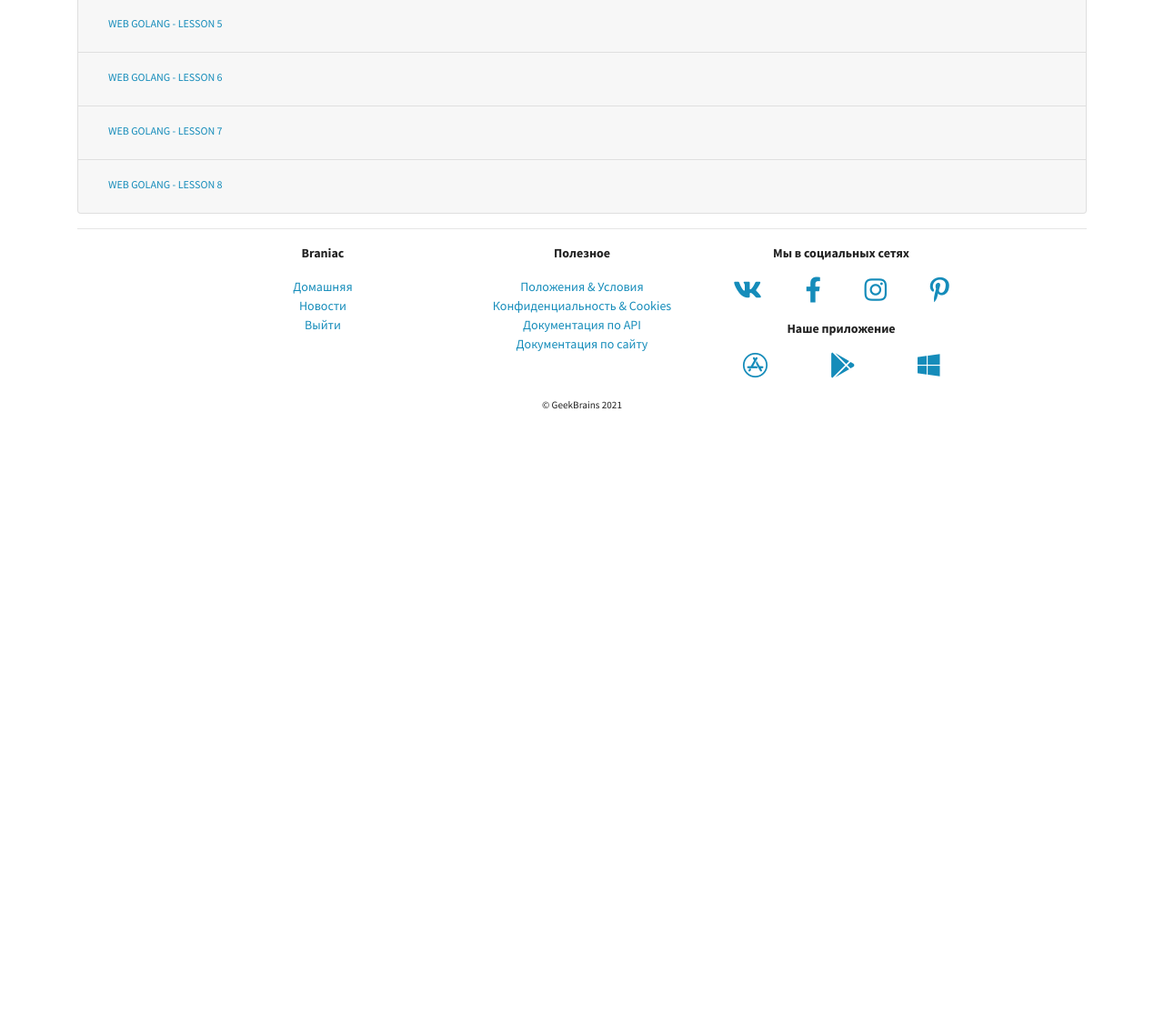
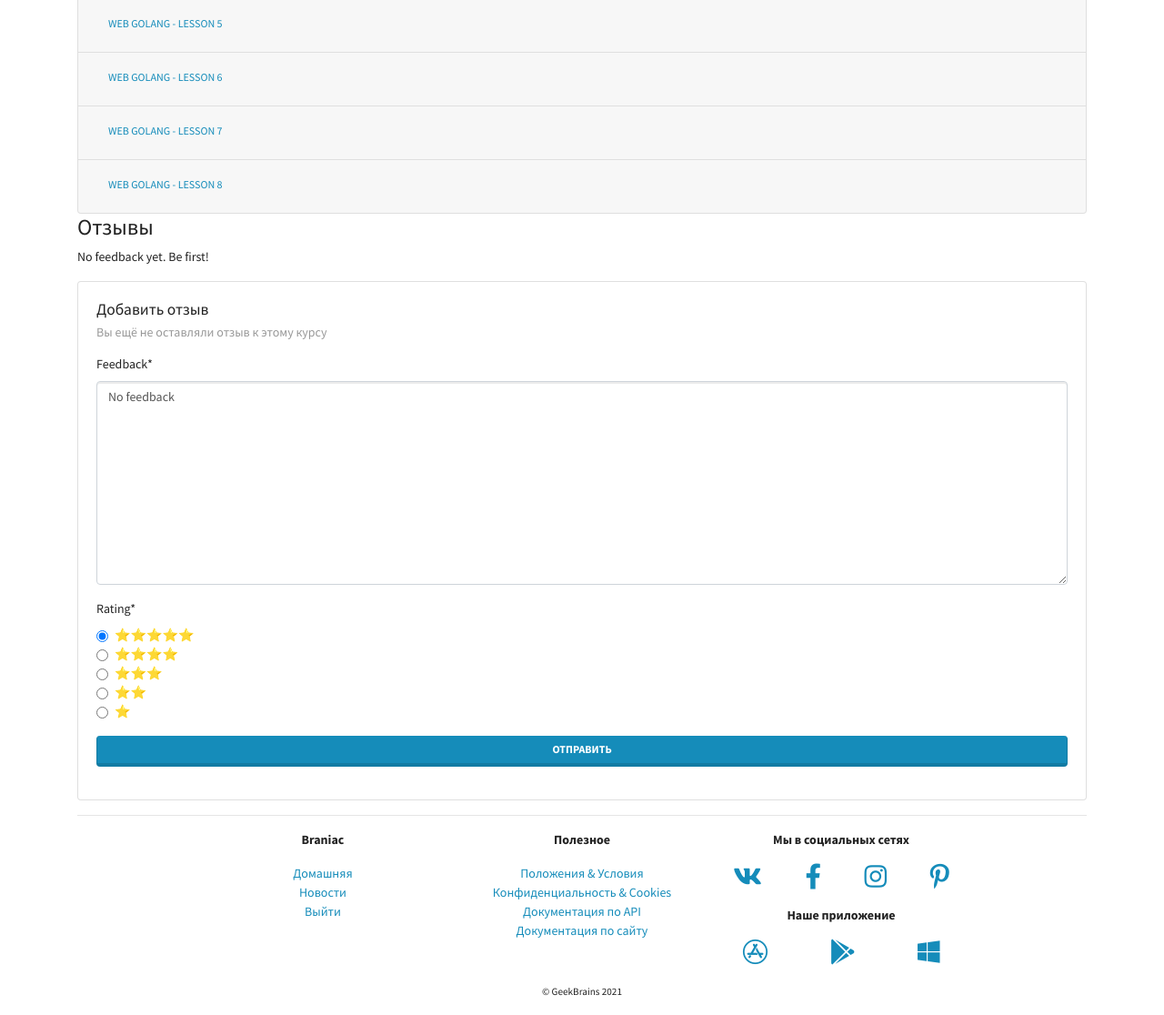
Before and after one commit to 604Karev97/Django, a Django app: page /mainapp/courses/2/ in a window 1280 px wide. Shown: the part 746-1862 px from the top of the page at 91% size. Before the commit the page ends 1196 px from the top, so only its background shows below. Run offline with Django 3.2, Linux system fonts and the light colour scheme; a user stored in the database is signed in; data comes from the database, SQL or seed files in the repository; tables that the repository leaves empty hold one stand-in row (values such as "Sample post"); some libraries are stand-ins or nearby versions.

Commit message:
lesson_6 Feedbacks with AJAX

```diff
--- /dev/null
+++ b/mainapp/forms.py
@@ -0,0 +1,21 @@
+from django import forms
+
+from mainapp import models as mainapp_models
+
+
+class CourseFeedbackForm(forms.ModelForm):
+    def __init__(self, *args, course=None, user=None, **kwargs):
+        ret = super().__init__(*args, **kwargs)
+        if course and user:
+            self.fields["course"].initial = course.pk
+            self.fields["user"].initial = user.pk
+        return ret
+
+    class Meta:
+        model = mainapp_models.CourseFeedback
+        fields = ("course", "user", "feedback", "rating")
+        widgets = {
+            "course": forms.HiddenInput(),
+            "user": forms.HiddenInput(),
+            "rating": forms.RadioSelect(),
+        }
--- a/mainapp/models.py
+++ b/mainapp/models.py
@@ -1,3 +1,4 @@
+from django.contrib.auth import get_user_model
 from django.db import models
 from django.utils.translation import gettext_lazy as _
 
@@ -49,6 +50,19 @@ class Courses(models.Model):
         self.save()
 
 
+class CourseFeedback(models.Model):
+    RATING = ((5, "⭐⭐⭐⭐⭐"), (4, "⭐⭐⭐⭐"), (3, "⭐⭐⭐"), (2, "⭐⭐"), (1, "⭐"))
+    course = models.ForeignKey(Courses, on_delete=models.CASCADE, verbose_name=_("Course"))
+    user = models.ForeignKey(get_user_model(), on_delete=models.CASCADE, verbose_name=_("User"))
+    feedback = models.TextField(default=_("No feedback"), verbose_name=_("Feedback"))
+    rating = models.SmallIntegerField(choices=RATING, default=5, verbose_name=_("Rating"))
+    created = models.DateTimeField(auto_now_add=True, verbose_name="Created")
+    deleted = models.BooleanField(default=False)
+
+    def __str__(self):
+        return f"{self.course} ({self.user})"
+
+
 class Lesson(models.Model):
     course = models.ForeignKey(Courses, on_delete=models.CASCADE)
     num = models.PositiveIntegerField(verbose_name="Lesson number")
--- a/mainapp/templates/mainapp/courses_detail.html
+++ b/mainapp/templates/mainapp/courses_detail.html
@@ -1,5 +1,5 @@
 {% extends 'base.html' %}
-{% load static markdownify %}
+{% load static markdownify crispy_forms_tags %}
 
 {% block title %}
   {{ course_object.name }}
@@ -89,4 +89,61 @@
     {% endfor %}
 
   </div>
+  <h3>Отзывы</h3>
+
+  <div id="feedback_list">
+    {% if feedback_list %}
+      {% for item in feedback_list %}
+        {% include 'mainapp/includes/feedback_card.html' %}
+      {% endfor %}
+    {% else %}
+      <p>
+        No feedback yet. Be first!
+      </p>
+    {% endif %}
+  </div>
+
+  {% if feedback_form %}
+    <div class="card" id="cardForm">
+      <div class="card-body">
+        <h5 class="card-title">Добавить отзыв</h5>
+        <h6 class="card-subtitle mb-2 text-muted">Вы ещё не оставляли отзыв к этому
+          курсу</h6>
+        <p class="card-text">
+          <form action="{% url 'mainapp:course_feedback' %}" method="POST" id="feedbackForm">
+            {% csrf_token %}
+            {{ feedback_form|crispy }}
+          </form>
+          <button id="feedbackSubmit" class="btn btn-primary btn-block">Отправить</button>
+        </p>
+      </div>
+    </div>
+  {% endif %}
+
 {% endblock content %}
+
+{% block js %}
+  <script>
+    $(document).ready(function () {
+
+      {% if feedback_form %}
+        $("#feedbackSubmit").click(function () {
+
+          $("#cardForm").hide();
+
+          var $form = $("#feedbackForm");
+          $.ajax({
+            type: "POST",
+            url: $form.attr("action"),
+            data: $form.serialize(),
+            success: function (data) {
+              $("#feedback_list").append(data.card);
+            }
+          });
+
+        });
+      {% endif %}
+
+    });
+  </script>
+{% endblock js %}
--- a/mainapp/urls.py
+++ b/mainapp/urls.py
@@ -30,6 +30,11 @@ urlpatterns = [
         views.CoursesDetailView.as_view(),
         name="courses_detail",
     ),
+    path(
+        "course_feedback/",
+        views.CourseFeedbackFormProcessView.as_view(),
+        name="course_feedback",
+    ),
     path("contacts/", views.ContactsPageView.as_view(), name="contacts"),
     path("doc_site/", views.DocSitePageView.as_view(), name="doc_site"),
 ]
--- a/mainapp/views.py
+++ b/mainapp/views.py
@@ -1,8 +1,11 @@
-from django.contrib.auth.mixins import PermissionRequiredMixin
+from django.contrib.auth.mixins import LoginRequiredMixin, PermissionRequiredMixin
+from django.http import JsonResponse
 from django.shortcuts import get_object_or_404
+from django.template.loader import render_to_string
 from django.urls import reverse_lazy
 from django.views.generic import CreateView, DeleteView, DetailView, ListView, TemplateView, UpdateView
 
+from mainapp import forms as mainapp_forms
 from mainapp import models as mainapp_models
 
 
@@ -59,7 +62,27 @@ class CoursesDetailView(TemplateView):
         context["course_object"] = get_object_or_404(mainapp_models.Courses, pk=pk)
         context["lessons"] = mainapp_models.Lesson.objects.filter(course=context["course_object"])
         context["teachers"] = mainapp_models.CourseTeachers.objects.filter(course=context["course_object"])
+        if not self.request.user.is_anonymous:
+            if not mainapp_models.CourseFeedback.objects.filter(
+                course=context["course_object"], user=self.request.user
+            ).count():
+                context["feedback_form"] = mainapp_forms.CourseFeedbackForm(
+                    course=context["course_object"], user=self.request.user
+                )
+        context["feedback_list"] = mainapp_models.CourseFeedback.objects.filter(
+            course=context["course_object"]
+        ).order_by("-created", "-rating")[:5]
         return context
+
+
+class CourseFeedbackFormProcessView(LoginRequiredMixin, CreateView):
+    model = mainapp_models.CourseFeedback
+    form_class = mainapp_forms.CourseFeedbackForm
+
+    def form_valid(self, form):
+        self.object = form.save()
+        rendered_card = render_to_string("mainapp/includes/feedback_card.html", context={"item": self.object})
+        return JsonResponse({"card": rendered_card})
 
 
 class ContactsPageView(TemplateView):
```
Also changed, not shown: mainapp/templates/mainapp/includes/feedback_card.html (added, +9 -0 lines), authapp/migrations/0002_alter_customuser_username.py (added), mainapp/migrations/0004_coursefeedback.py (added).
